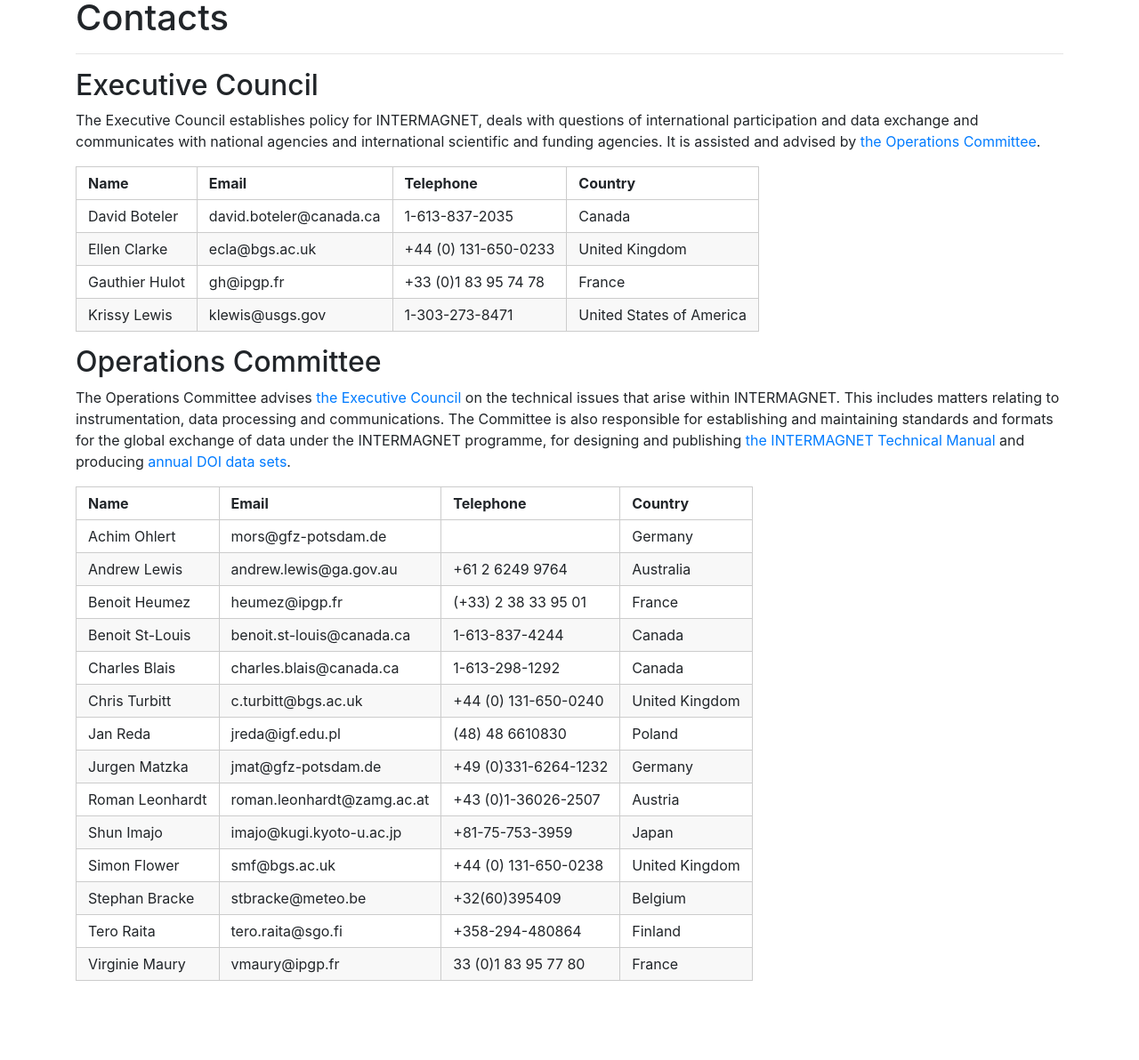
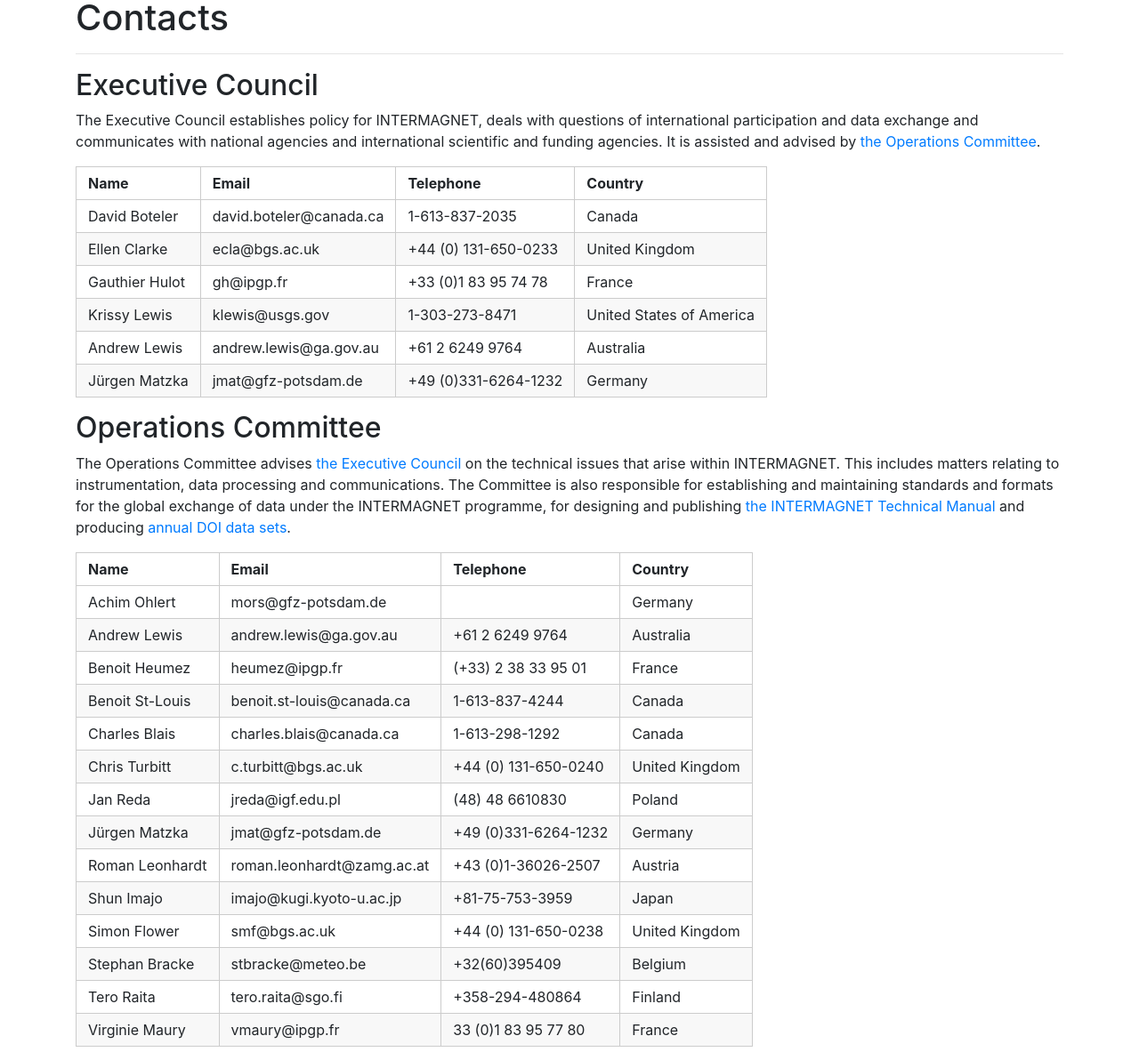
Before and after one commit to INTERMAGNET/intermagnet.github.io, a Jekyll site: the page built from contacts.md, in a window 1280 px wide, cut to the strip 176-1368 px from the top of the page. Shown: the whole strip at 89% size. Built offline with Jekyll 4.4.1, drawn with Linux system fonts in a browser that asks for light colours; before the commit the page ends 1294 px from its top, so only the background shows below that.

Commit message:
Add Jürgen and Andrew to Excon

```diff
--- a/contacts.md
+++ b/contacts.md
@@ -12,6 +12,8 @@
 | Ellen Clarke | ecla@bgs.ac.uk | +44 (0) 131-650-0233 | United Kingdom |
 | Gauthier Hulot | gh@ipgp.fr | +33 (0)1 83 95 74 78 | France |
 | Krissy Lewis | klewis@usgs.gov | 1-303-273-8471 | United States of America |
+| Andrew Lewis | andrew.lewis@ga.gov.au | +61 2 6249 9764 | Australia |
+| Jürgen Matzka | jmat@gfz-potsdam.de | +49 (0)331-6264-1232 | Germany |
 
 ## Operations Committee
 
@@ -26,7 +28,7 @@
 | Charles Blais | charles.blais@canada.ca | 1-613-298-1292 | Canada |
 | Chris Turbitt | c.turbitt@bgs.ac.uk | +44 (0) 131-650-0240 | United Kingdom |
 | Jan Reda | jreda@igf.edu.pl | (48) 48 6610830 | Poland |
-| Jurgen Matzka | jmat@gfz-potsdam.de | +49 (0)331-6264-1232 | Germany |
+| Jürgen Matzka | jmat@gfz-potsdam.de | +49 (0)331-6264-1232 | Germany |
 | Roman Leonhardt | roman.leonhardt@zamg.ac.at | +43 (0)1-36026-2507 | Austria |
 | Shun Imajo | imajo@kugi.kyoto-u.ac.jp | +81-75-753-3959 | Japan
 | Simon Flower | smf@bgs.ac.uk | +44 (0) 131-650-0238 | United Kingdom |
```
Also changed, not shown: structure.md (+2 -0 lines).
